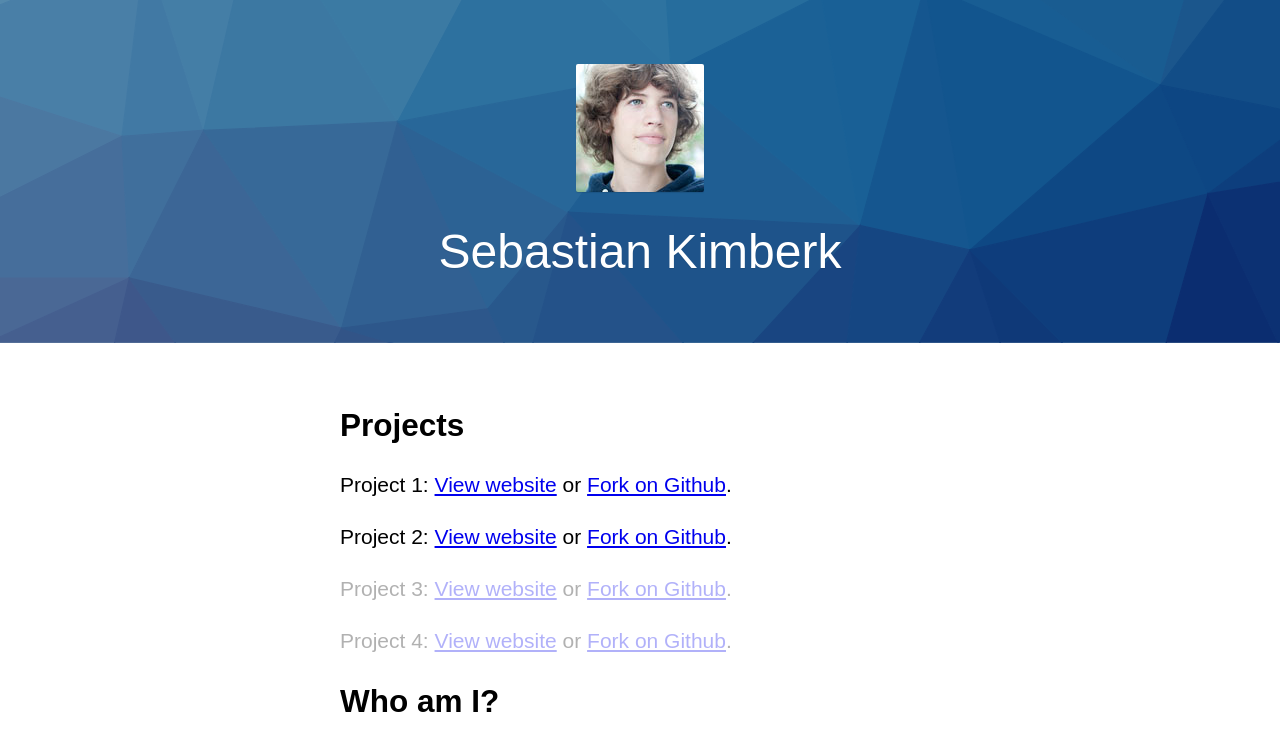
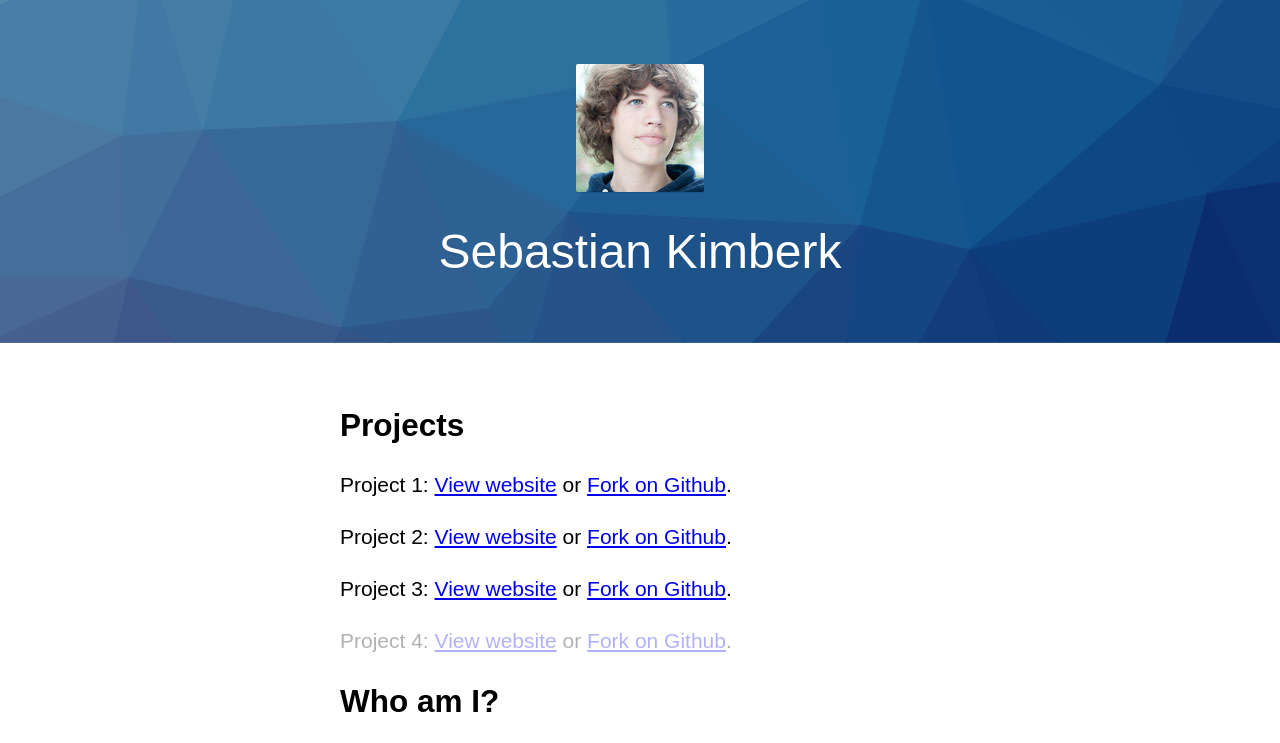
Before and after one commit to skimberk/dwa-p1, a plain HTML site: page index.html in a window 1280 px wide. Shown: the top 743 px of the page. Drawn offline with Linux system fonts and the light colour scheme.

Commit message:
Enabled project 3 links.

```diff
--- a/index.html
+++ b/index.html
@@ -33,7 +33,7 @@
       <h2>Projects</h2>
       <p>Project 1: <a href="http://p1.dwa.sebastian.io/">View website</a> or <a href="https://github.com/skimberk1/dwa-p1">Fork on Github</a>.</p>
       <p>Project 2: <a href="http://p2.dwa.sebastian.io/">View website</a> or <a href="https://github.com/skimberk1/dwa-p2">Fork on Github</a>.</p>
-      <p class="inactive">Project 3: <a href="http://p3.dwa.sebastian.io/">View website</a> or <a href="https://github.com/skimberk1/dwa-p3">Fork on Github</a>.</p>
+      <p>Project 3: <a href="http://p3.dwa.sebastian.io/">View website</a> or <a href="https://github.com/skimberk1/dwa-p3">Fork on Github</a>.</p>
       <p class="inactive">Project 4: <a href="http://p4.dwa.sebastian.io/">View website</a> or <a href="https://github.com/skimberk1/dwa-p4">Fork on Github</a>.</p>
 
       <h2>Who am I?</h2>
```
